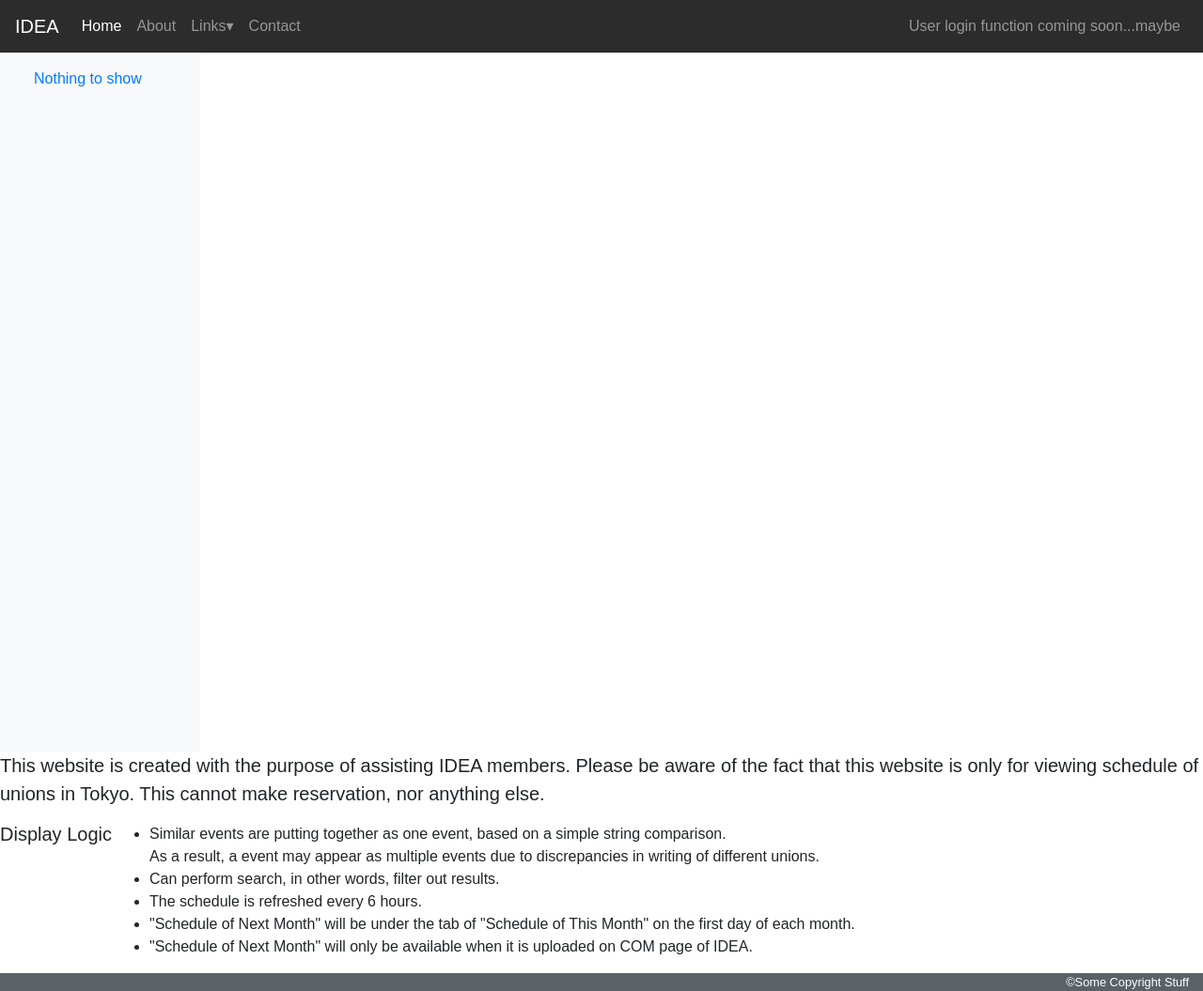
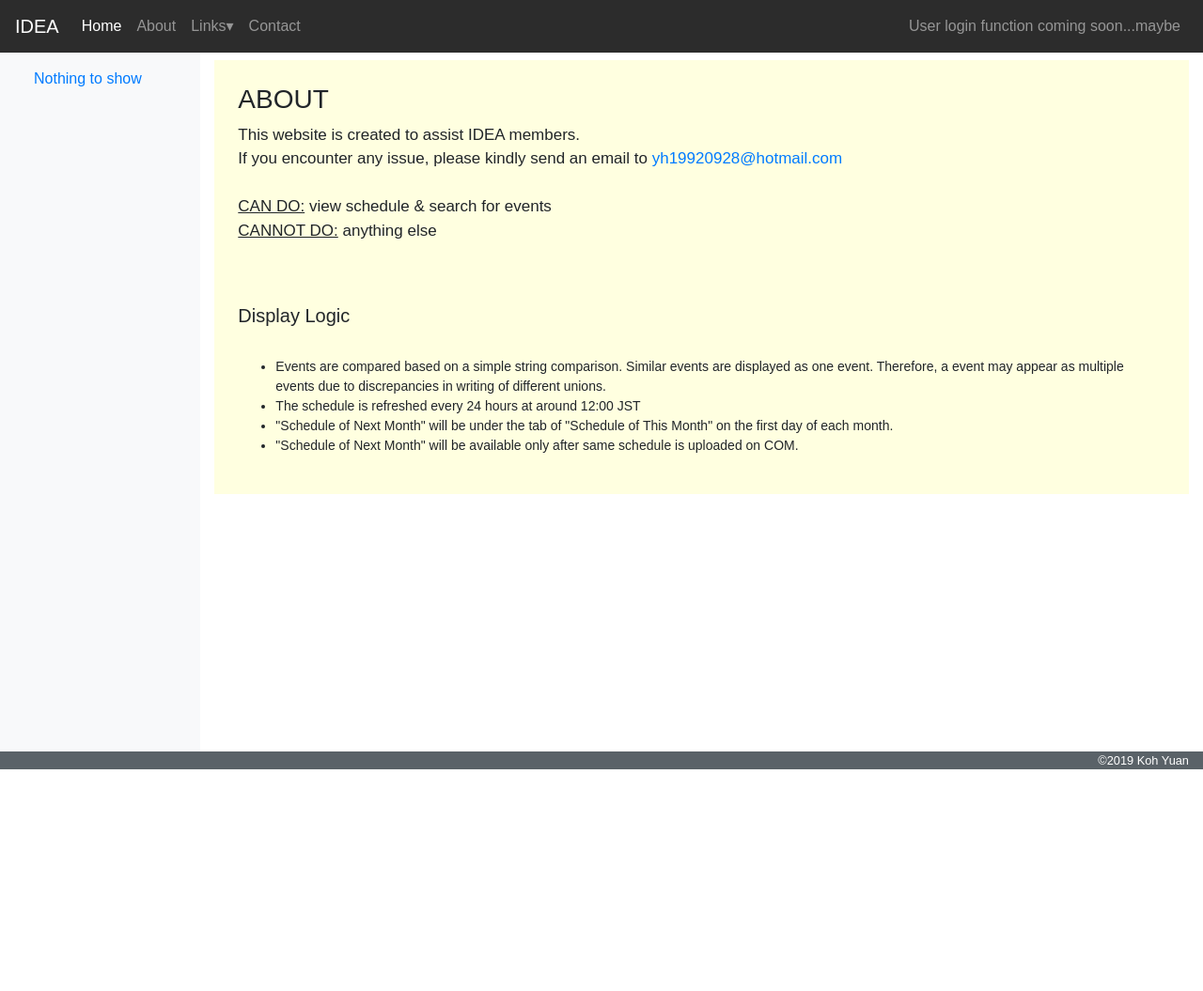
Before and after one commit to in0928/com-schedule, a Flask app: page /about in a window 1280 px wide. Shown: the whole page at 94% size. After the commit the page ends 819 px from the top, so only its background shows below. Run offline with Flask 2, Linux system fonts and the light colour scheme; some libraries are stand-ins or nearby versions.

Commit message:
about completed

```diff
--- a/templates/about.html
+++ b/templates/about.html
@@ -5,21 +5,26 @@
 {% endblock %}
 
 {% block body %}
-<h3>Long Description</h3>
-<p style="font-size:20px;">
-    This website is created with the purpose of assisting IDEA members.
-    Please be aware of the fact that this website is only for viewing schedule of unions in Tokyo.
-    This cannot make reservation, nor anything else.<br>
+<div class="col main pt-5 mt-3">
+    <div class="back" style="background:lightyellow;padding:25px;">
+<h3>ABOUT</h3>
+<p style="font-size:17px;">
+    This website is created to assist IDEA members.<br>
+    If you encounter any issue, please kindly send an email to <a href="mailto: yh19920928@hotmail.com">yh19920928@hotmail.com</a><br>
+    <br>
+    <u>CAN DO:</u> view schedule & search for events<br>
+    <u>CANNOT DO:</u> anything else<br>
+
+<br>
 </p>
-<h5>Display Logic</h5><br>
-<ul>
-    <li>Similar events are putting together as one event, based on a simple string comparison.<br>
-        As a result, a event may appear as multiple events due to discrepancies in writing of different unions.</li>
-    <li>Can perform search, in other words, filter out results.</li>
-    <li>The schedule is refreshed every 6 hours.</li>
+<h5><br>Display Logic</h5><br>
+<ul style="font-size:14px">
+    <li>Events are compared based on a simple string comparison. Similar events are displayed as one event.
+        Therefore, a event may appear as multiple events due to discrepancies in writing of different unions.</li>
+    <li>The schedule is refreshed every 24 hours at around 12:00 JST</li>
     <li>"Schedule of Next Month" will be under the tab of "Schedule of This Month" on the first day of each month.</li>
-    <li>"Schedule of Next Month" will only be available when it is uploaded on COM page of IDEA.</li>
+    <li>"Schedule of Next Month" will be available only after same schedule is uploaded on COM.</li>
 </ul>
-<br>
-
+</div>
+</div>
 {% endblock %}
--- a/templates/common.html
+++ b/templates/common.html
@@ -68,7 +68,7 @@
 
 <!--/.container-->
 <footer class="container-fluid" style="background: #5a6268;color:#fff;">
-    <p class="text-right small" style="margin-bottom:0;">©Some Copyright Stuff</p>
+    <p class="text-right small" style="margin-bottom:0;">©2019 Koh Yuan</p>
 </footer>
 
 
```
